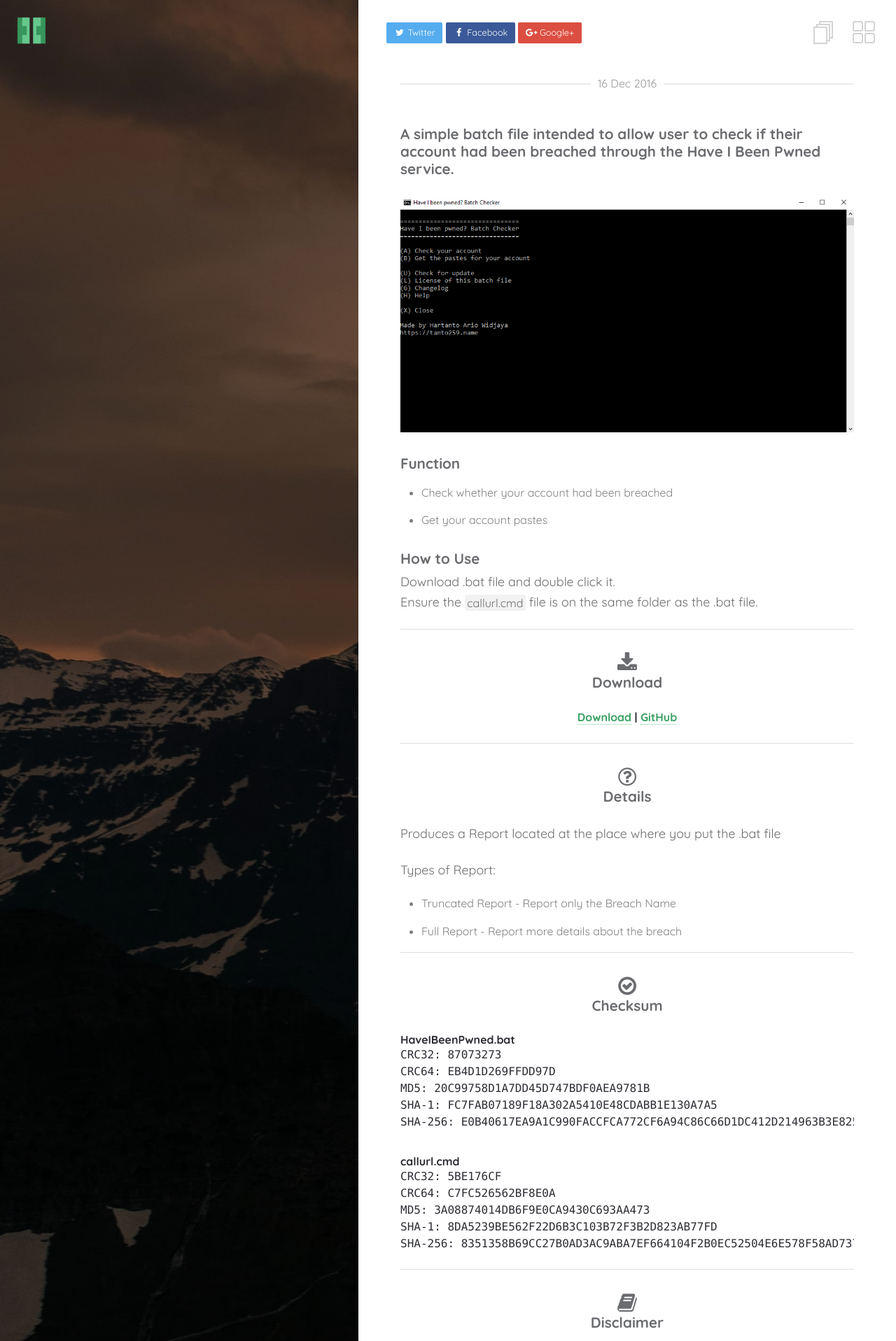
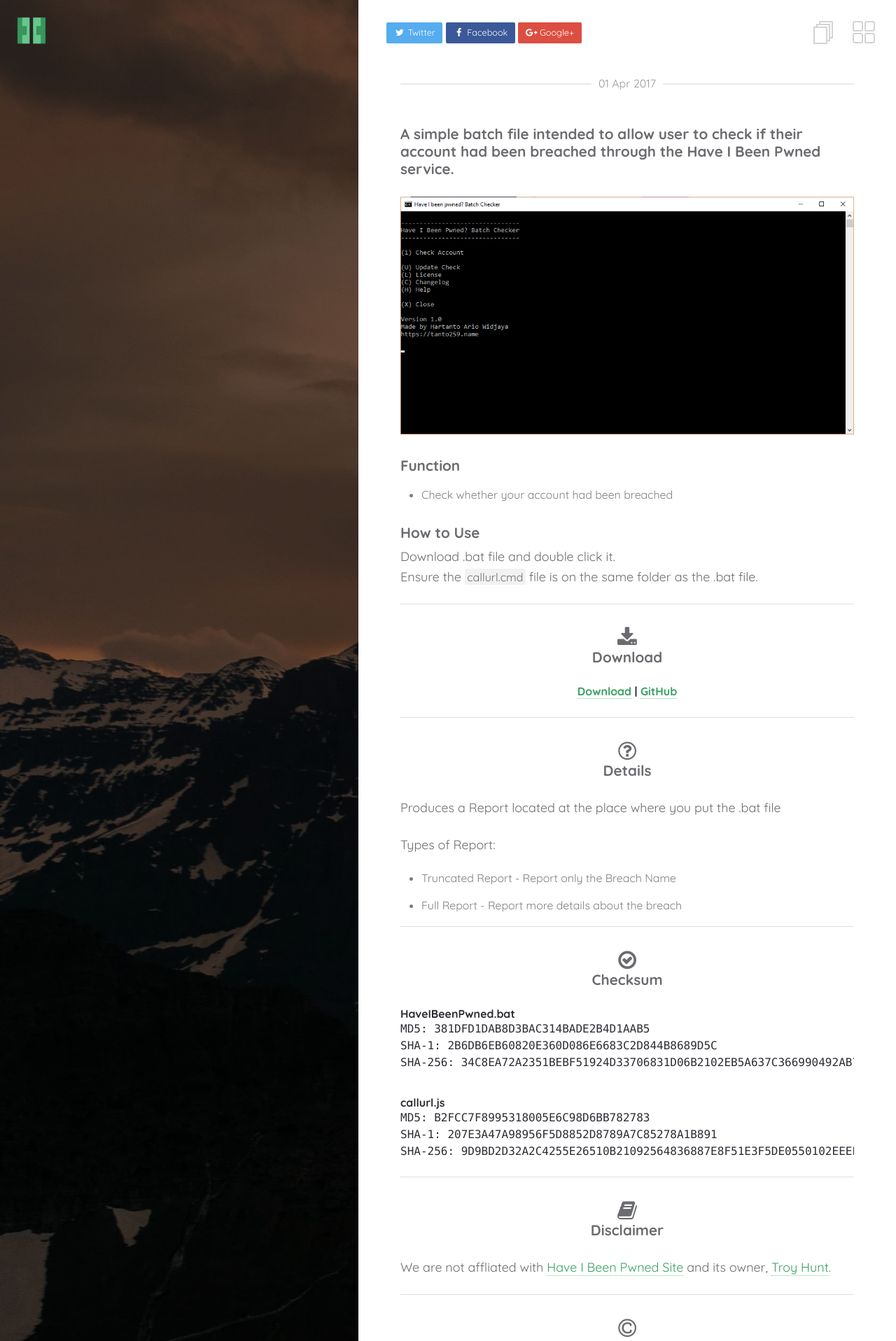
Before and after one commit to tanto259/tanto259.github.io, a Jekyll site: the page built from _posts/2016-12-16-pwnedbatcheck.html, in a window 1280 px wide. Shown: the top 1917 px of the page at 70% size. Built offline with Jekyll 4.4.1, drawn with Linux system fonts in a browser that asks for light colours; some of the changed text lies outside the part shown.

Commit message:
Update Posts

```diff
--- a/_posts/2016-12-16-pwnedbatcheck.html
+++ b/_posts/2016-12-16-pwnedbatcheck.html
@@ -1,7 +1,7 @@
 ---
 layout: post
 title:  "Have I Been Pwned? Batch Script"
-date:   2016-12-16
+date:   2017-04-01
 excerpt: "Batch Script for the Have I Been Pwned API v2"
 project: true
 tag:
@@ -16,7 +16,6 @@
 <h3>Function</h3>
 <ul>
 	<li>Check whether your account had been breached</li>
-	<li>Get your account pastes</li>
 </ul>
 
 <h3>How to Use</h3>
@@ -27,7 +26,7 @@
 <div id="download">
 	<br/>
 	<center>
-		<strong><a href="https://github.com/tanto259/haveibeenpwned-batch/archive/master.zip" target="_blank" rel="noopener noreferrer">Download</a> | <a href="https://github.com/tanto259/haveibeenpwned-batch" target="_blank" rel="noopener noreferrer">GitHub</a></strong>
+		<strong><a href="https://github.com/tanto259/batch/releases" target="_blank" rel="noopener noreferrer">Download</a> | <a href="https://github.com/tanto259/batch/tree/master/haveibeenpwned" target="_blank" rel="noopener noreferrer">GitHub</a></strong>
 	</center>
 	<br/>
 </div>
@@ -47,18 +46,16 @@
 <div id="checksum">
 	<br/>
 	<strong>HaveIBeenPwned.bat</strong>
-	<pre><code>CRC32: 87073273
-CRC64: EB4D1D269FFDD97D
-MD5: 20C99758D1A7DD45D747BDF0AEA9781B
-SHA-1: FC7FAB07189F18A302A5410E48CDABB1E130A7A5
-SHA-256: E0B40617EA9A1C990FACCFCA772CF6A94C86C66D1DC412D214963B3E8256780B</code></pre>
+	<pre><code>MD5: 381DFD1DAB8D3BAC314BADE2B4D1AAB5
+SHA-1: 2B6DB6EB60820E360D086E6683C2D844B8689D5C
+SHA-256: 34C8EA72A2351BEBF51924D33706831D06B2102EB5A637C366990492AB7FEAAF
+</code></pre>
 	<br/>
-	<strong>callurl.cmd</strong>
-	<pre><code>CRC32: 5BE176CF
-CRC64: C7FC526562BF8E0A
-MD5: 3A08874014DB6F9E0CA9430C693AA473
-SHA-1: 8DA5239BE562F22D6B3C103B72F3B2D823AB77FD
-SHA-256: 8351358B69CC27B0AD3AC9ABA7EF664104F2B0EC52504E6E578F58AD73762028</code></pre>
+	<strong>callurl.js</strong>
+	<pre><code>MD5: B2FCC7F8995318005E6C98D6BB782783
+SHA-1: 207E3A47A98956F5D8852D8789A7C85278A1B891
+SHA-256: 9D9BD2D32A2C4255E26510B21092564836887E8F51E3F5DE0550102EEEE00FEA
+</code></pre>
 </div>
 <hr class="hr-line">
 <center><h3><i class="fa fa-fw fa-book" id="font30"></i><br/>Disclaimer</h3></center>
@@ -70,17 +67,8 @@
 <center><h3><i class="fa fa-fw fa-copyright" id="font30"></i><br/>License</h3></center>
 <div id="license">
 	<br/>
-	<p>The MIT License (MIT)</p>
-
-	<p>Copyright (c) 2016-<span class="year"></span> Hartanto Ario Widjaya<p>
-
-	<p>Permission is hereby granted, free of charge, to any person obtaining a copy of this software and associated documentation files (the "Software"), to deal in the Software without restriction, including without limitation the rights to use, copy, modify, merge, publish, distribute, sublicense, and/or sell copies of the Software, and to permit persons to whom the Software is furnished to do so, subject to the following conditions:<p>
-
-	<p>The above copyright notice and this permission notice shall be included in all copies or substantial portions of the Software.</p>
-
-	<p>THE SOFTWARE IS PROVIDED "AS IS", WITHOUT WARRANTY OF ANY KIND, EXPRESS OR IMPLIED, INCLUDING BUT NOT LIMITED TO THE WARRANTIES OF MERCHANTABILITY, FITNESS FOR A PARTICULAR PURPOSE AND NONINFRINGEMENT. IN NO EVENT SHALL THE AUTHORS OR COPYRIGHT HOLDERS BE LIABLE FOR ANY CLAIM, DAMAGES OR OTHER LIABILITY, WHETHER IN AN ACTION OF CONTRACT, TORT OR OTHERWISE, ARISING FROM, OUT OF OR IN CONNECTION WITH THE SOFTWARE OR THE USE OR OTHER DEALINGS IN THE SOFTWARE.</p>
-
-	<p><center>=====</center></p>
-
-	<p>Uses the <a href="https://github.com/npocmaka/batch.scripts/blob/master/hybrids/jscript/winhttpjs.bat" target="_blank" rel="noopener noreferrer">WinHTTPjs.bat</a> library by <a href="https://github.com/npocmaka" target="_blank" rel="noopener noreferrer">Vasil Arnaudov</a>, licensed under <a href="https://github.com/npocmaka/batch.scripts/blob/master/LICENSE" target="_blank" rel="noopener noreferrer">MIT License</a>.<br/>Copyright (c) 2014 Vasil Arnaudov</p>
+	<p>Apache License, Version 2.0</p>
+	<p>Copyright (c) 2017, Hartanto Ario Widjaya</p>
+	<p>Licensed under the Apache License, Version 2.0 (the "License");<br/>you may not use this file except in compliance with the License.<br/>You may obtain a copy of the License at</p><p><center><a href="http://www.apache.org/licenses/LICENSE-2.0">http://www.apache.org/licenses/LICENSE-2.0</a></center></p>
+	<p>Unless required by applicable law or agreed to in writing, software<br/>distributed under the License is distributed on an "AS IS" BASIS,<br/>WITHOUT WARRANTIES OR CONDITIONS OF ANY KIND, either express or implied.<br/>See the License for the specific language governing permissions and<br/> limitations under the License.</p>
 </div>
```
Also changed, not shown: _posts/2016-08-23-gnupghelper.html (+22 -33 lines), assets/images/data/gnupghelper.png, assets/images/data/pwnedbatcheck.png.
